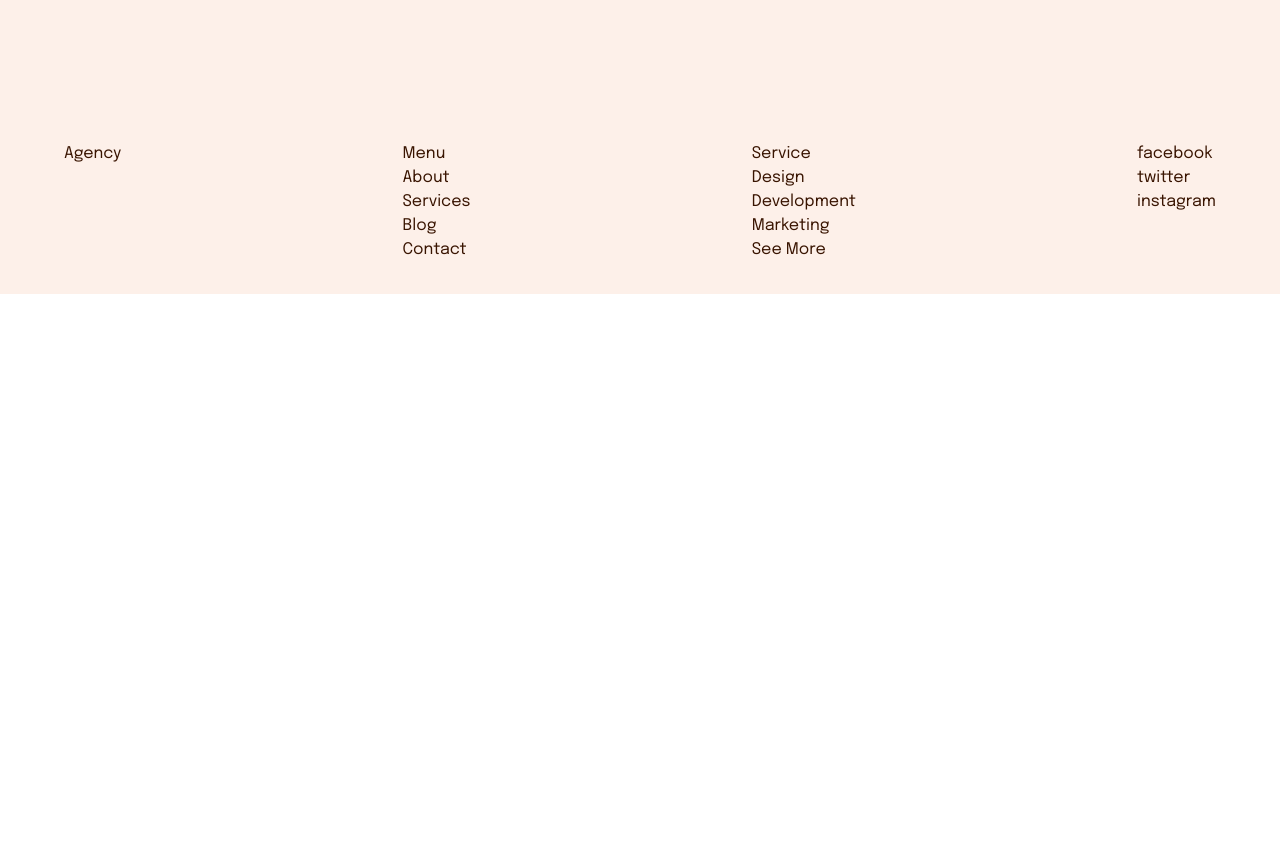
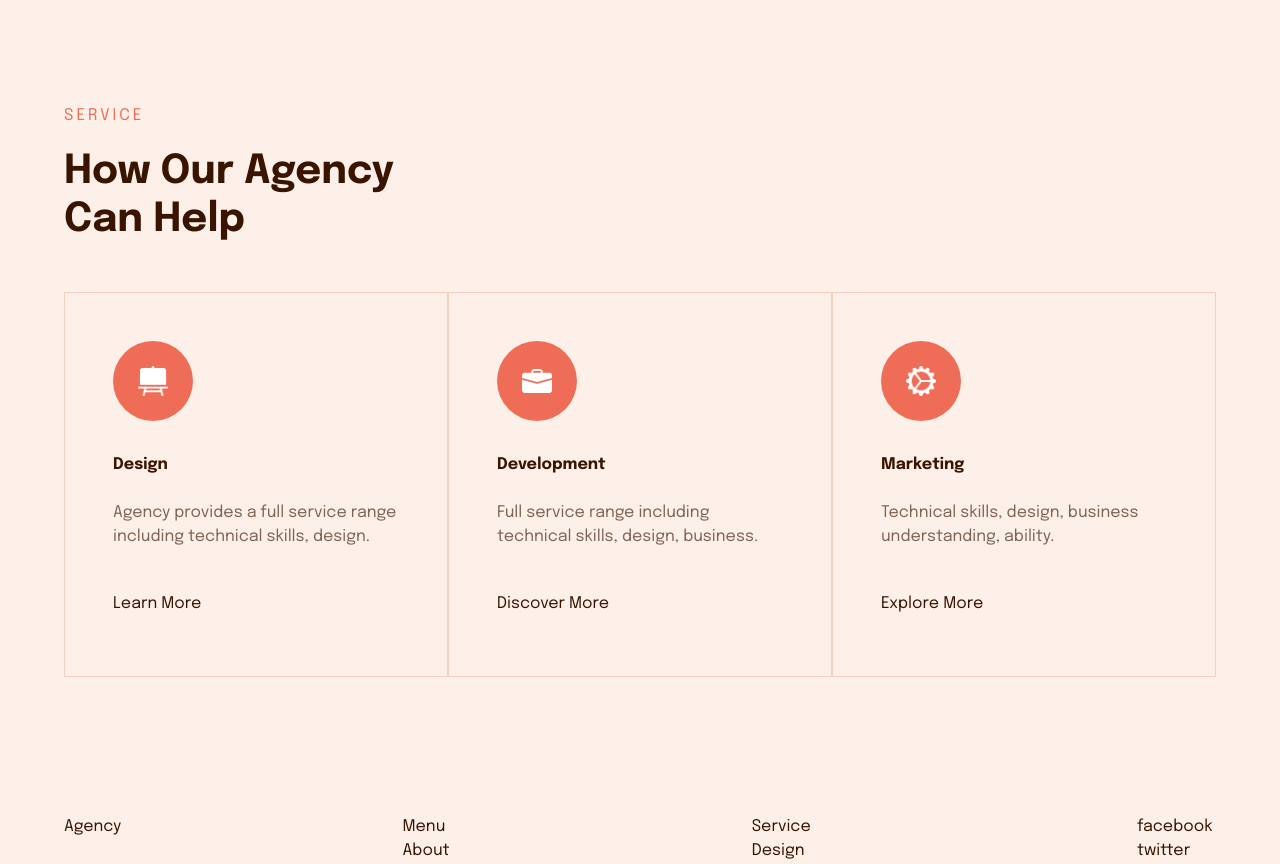
Before and after one commit to kanounfoued/agency-website, a Next.js app: page / in a window 1280 px wide. Shown: the part 5001-5865 px from the top of the page. Before the commit the page ends 5295 px from the top, so only its background shows below. Built offline with nearby package versions, Linux system fonts and the light colour scheme.

Commit message:
feat: implement service section the second part

```diff
--- a/src/pages/index.tsx
+++ b/src/pages/index.tsx
@@ -352,7 +352,7 @@ export default function Page() {
               <Image
                 src="/images/service-epic.png"
                 alt="service epic"
-                height={580}
+                height={80}
                 width={570}
               />
             </div>
@@ -397,6 +397,69 @@ export default function Page() {
             </div>
           </div>
 
+          <div className="grid grid-cols-1 mb-24 px-8">
+            <Typography level={LevelProps.h5}>SERVICE</Typography>
+            <Typography className="mt-4" level={LevelProps.h3}>
+              How Our Agency <br /> Can Help
+            </Typography>
+
+            <div className="grid grid-cols-3 mt-12">
+              <div className="border border-[#F3D1BF] p-12">
+                <div className="flex justify-center items-center h-[80px] w-[80px] bg-[#EF6C57] rounded-full">
+                  <Image
+                    src="/icon/board-icon.png"
+                    alt="board icon"
+                    height={30}
+                    width={30}
+                  />
+                </div>
+                <Typography className="mt-8 !font-bold" level={LevelProps.text}>
+                  Design
+                </Typography>
+                <Typography className="mt-6" level={LevelProps.gray_text}>
+                  Agency provides a full service range including technical
+                  skills, design.
+                </Typography>
+                <Button className="mt-8" type="text" label="Learn More" />
+              </div>
+              <div className="border border-[#F3D1BF] p-12">
+                <div className="flex justify-center items-center h-[80px] w-[80px] bg-[#EF6C57] rounded-full">
+                  <Image
+                    src="/icon/hand-bag-icon.png"
+                    alt="hand bag icon"
+                    height={30}
+                    width={30}
+                  />
+                </div>
+                <Typography className="mt-8 !font-bold" level={LevelProps.text}>
+                  Development
+                </Typography>
+                <Typography className="mt-6" level={LevelProps.gray_text}>
+                  Full service range including technical skills, design,
+                  business.
+                </Typography>
+                <Button className="mt-8" type="text" label="Discover More" />
+              </div>
+              <div className="border border-[#F3D1BF] p-12">
+                <div className="flex justify-center items-center h-[80px] w-[80px] bg-[#EF6C57] rounded-full">
+                  <Image
+                    src="/icon/cog-icon.png"
+                    alt="cog icon"
+                    height={30}
+                    width={30}
+                  />
+                </div>
+                <Typography className="mt-8 !font-bold" level={LevelProps.text}>
+                  Marketing
+                </Typography>
+                <Typography className="mt-6" level={LevelProps.gray_text}>
+                  Technical skills, design, business understanding, ability.
+                </Typography>
+                <Button className="mt-8" type="text" label="Explore More" />
+              </div>
+            </div>
+          </div>
+
           <div className="h-[10px]"></div>
         </Container>
       </section>
```
